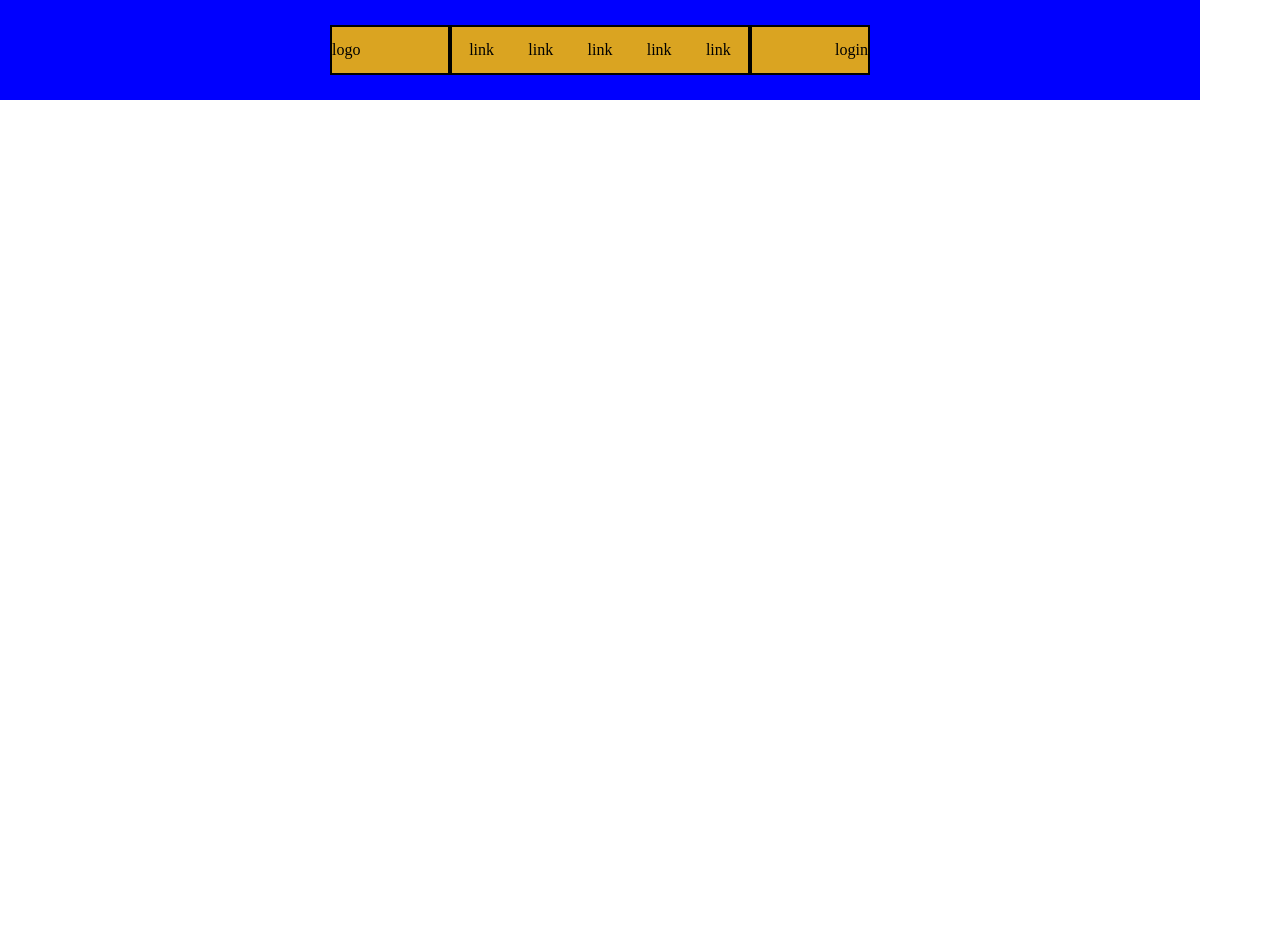
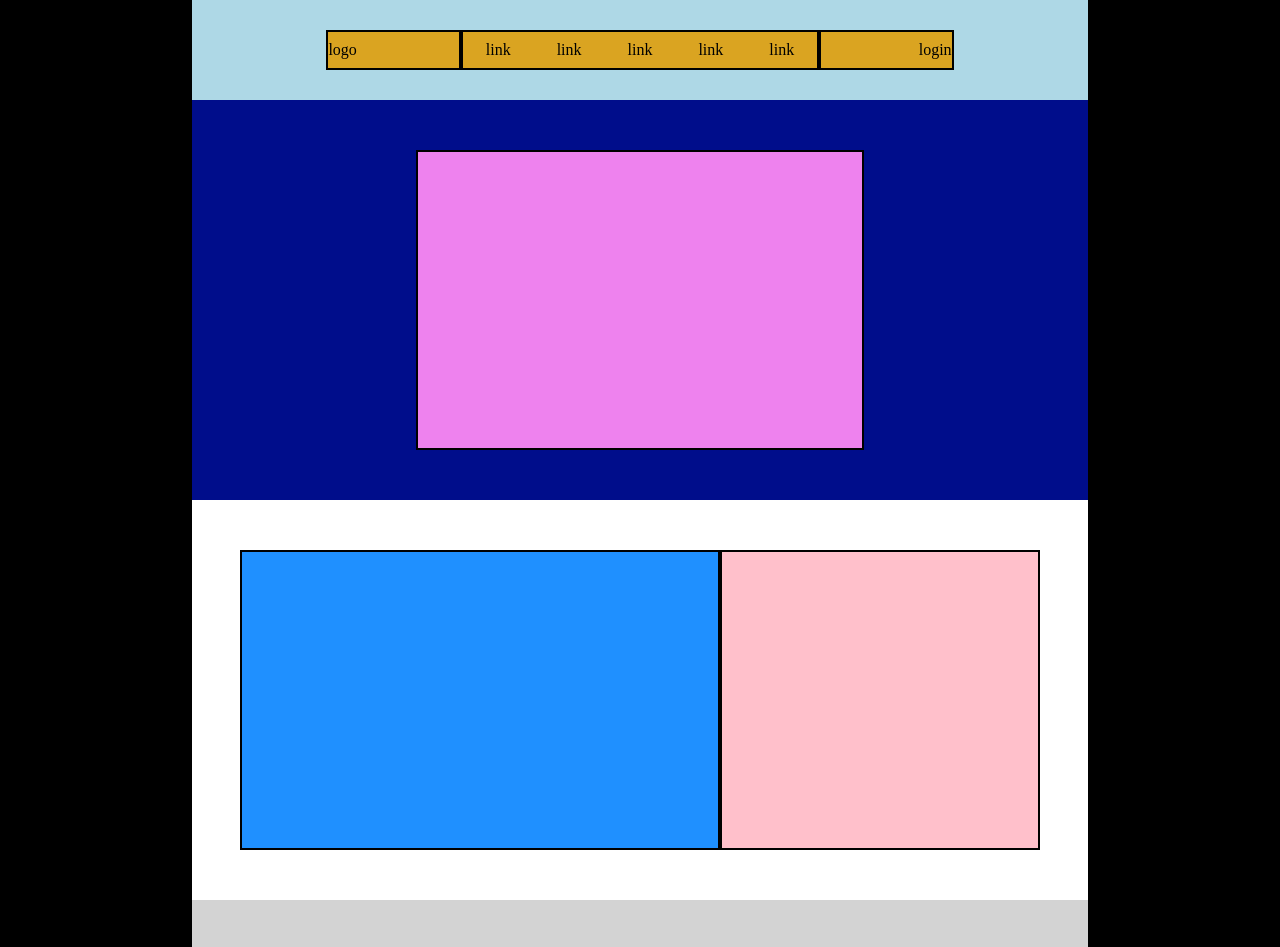
Before and after one commit to DanielMarella/htmlcss-struttura-discord, a plain HTML site: page index.html in a window 1280 px wide. Shown: the top 947 px of the page. Before the commit the page ends 800 px from the top, so only its background shows below. Drawn offline with Linux system fonts and the light colour scheme.

Commit message:
done the first 5 section

```diff
--- a/css/style.css
+++ b/css/style.css
@@ -6,14 +6,17 @@
 }
 body{
     max-width: 1200px;
+    width: 70%;
+    margin: 0 auto;
+    background-color: black;
 }
 
 header{
-    background-color: blue;
+    background-color: #AED8E6;
     height: 100px;
 }
 
-.container{
+.navigation{
     height: 100px;
     display: flex;
     justify-content: center;
@@ -25,8 +28,8 @@ ul{
     align-items: center;
     justify-content: space-around;
     list-style-type: none;
-    width: 25%;
-    height: 50px;
+    width: 40%;
+    height: 40px;
     background-color: #DAA421;
     border: 2px solid black;
 }
@@ -34,8 +37,8 @@ ul{
 .logo{
     display: flex;
     align-items: center;
-    width: 10%;
-    height: 50px;
+    width: 15%;
+    height: 40px;
     background-color: #DAA421;
     border: 2px solid black;
 }
@@ -44,14 +47,80 @@ ul{
     display: flex;
     justify-content: flex-end;
     align-items: center;
-    width: 10%;
-    height: 50px;
+    width: 15%;
+    height: 40px;
     background-color: #DAA421;
     border: 2px solid black;
 }
 
 
+.blu{
+    background-color: #000D8B;
+}
 
+.container{
+    width: 100%;
+    height: 400px;
+    display: flex;
+    justify-content: center;
+    align-items: center;
+}
+
+.pink-chest{
+    width: 50%;
+    height: 300px;
+    background-color: #EE82EE;
+    border: 2px solid black;
+}
+
+
+.small{
+    width: 800px;
+    height: 300px;
+}
+
+.white{
+    background-color: white;
+}
+
+.row-blu{
+    width: 60%;
+    height: 100%;
+    background-color: #1F90FF;
+    border: 2px solid black;
+}
+
+.row-pink{
+    width: 40%;
+    height: 100%;
+    background-color:  #FFC0CB;
+    border: 2px solid black;
+}
+
+.reverse{
+    display: flex;
+    flex-direction: row-reverse;
+}
+
+.grey{
+    background-color: #D3D3D3;
+}
+
+.big{
+    height: 600px;
+}
+
+.big-green{
+    width: 800px;
+    height: 500px;
+}
+
+.green-chest{
+    width: 100%;
+    height: 100%;
+    background-color: green;
+    border: 1px solid black;
+}
 
 
 /*
--- a/index.html
+++ b/index.html
@@ -9,7 +9,7 @@
 </head>
 <body>
     <header>
-        <div class="container">
+        <div class="navigation">
         <div class="logo">
             logo
         </div>
@@ -26,11 +26,44 @@
     </header>
 
     <main>
-        <section></section>
-        <section></section>
-        <section></section>
-        <section></section>
-        <section></section>
+        <section class="container blu">
+            <div class="pink-chest">
+            </div>
+        </section>
+
+        <section class="container white">
+            <div class="container small">
+                <div class="row-blu">
+                </div>
+                <div class="row-pink">
+                </div>
+            </div>
+        </section>
+
+        <section class="container grey">
+            <div class="container reverse small">
+                <div class="row-blu">
+                </div>
+                <div class="row-pink">
+                </div>
+            </div>
+        </section>
+
+        <section class="container white">
+            <div class="container small">
+            <div class="row-blu">
+            </div>
+            <div class="row-pink">
+            </div>
+        </section>
+
+        <section class="big container grey">
+            <div class="container big-green">
+                <div class="green-chest">
+                </div>
+            </div>
+        </section>
+
     </main>
 
     <footer>
```
